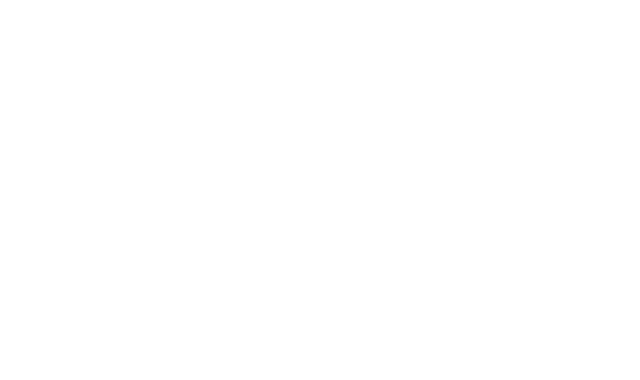
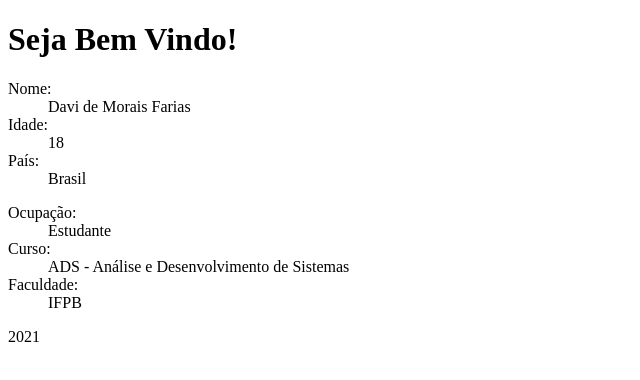
Before and after one commit to Davi-Morais/Davi-Morais.github.io, a plain HTML site: page index.html in a window 1280 px wide. Shown: the whole page, without its empty margins (0-640 px from the left). Drawn offline with Linux system fonts and the light colour scheme.

Commit message:
Conteudo da página adicionado

```diff
--- a/index.html
+++ b/index.html
@@ -6,6 +6,33 @@
     <link rel="stylesheet" href="estilo.css">
 </head>
 <body>
-
+    <div class="welcome">
+        <h1>Seja Bem Vindo!</h1>
+    </div>
+    <div class="dados">
+        <div class="pessoais">
+            <dl>
+                <dt>Nome:</dt>
+                <dd>Davi de Morais Farias</dd>
+                <dt>Idade:</dt>
+                <dd>18</dd>
+                <dt>País:</dt>
+                <dd>Brasil</dd>
+            </dl>
+        </div>
+        <div class="CV">
+            <dl>
+                <dt>Ocupação:</dt>
+                <dd>Estudante</dd>
+                <dt>Curso:</dt>
+                <dd>ADS - Análise e Desenvolvimento de Sistemas</dd>
+                <dt>Faculdade:</dt>
+                <dd>IFPB</dd>
+            </dl>
+        </div>
+    </div>
+    <div class="rodape">
+        <p>2021</p>
+    </div>
 </body>
 </html>
```
